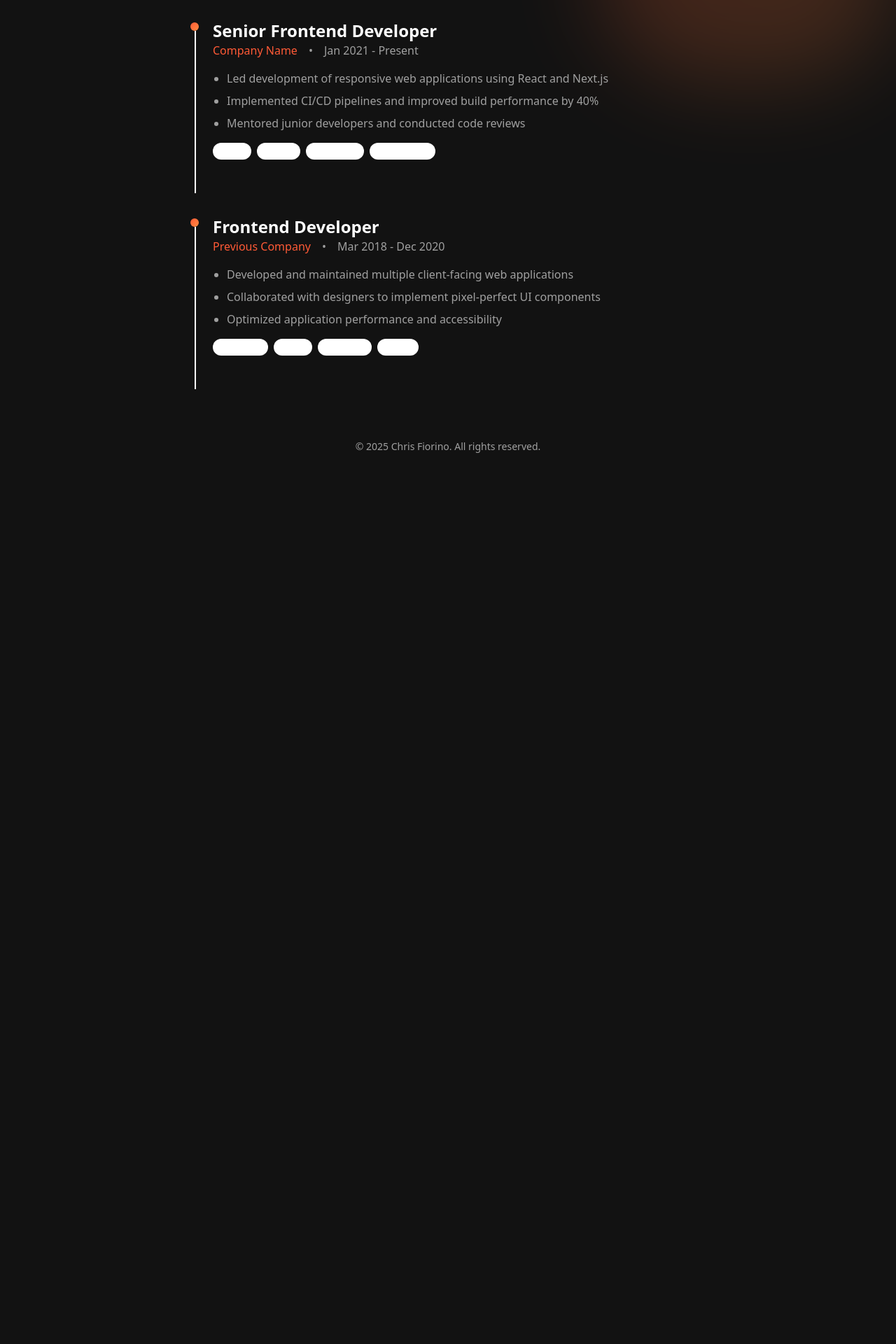
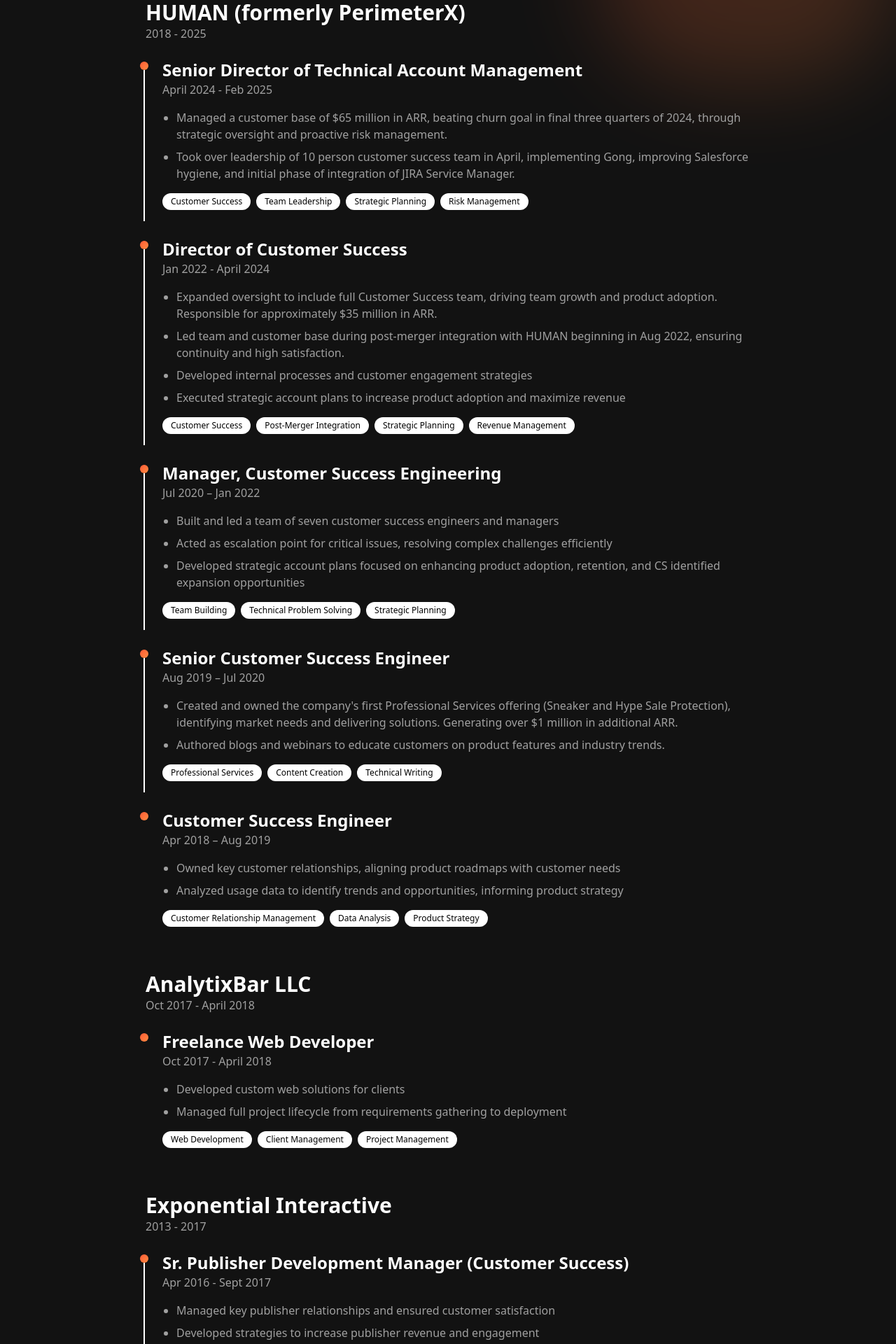
Before and after one commit to chrisfio/portfolio-website, a Next.js app: page /work in a window 1280 px wide. Shown: the part 280-2200 px from the top of the page at 70% size. Before the commit the page ends 952 px from the top, so only its background shows below. Built offline with nearby package versions, Linux system fonts and the light colour scheme.

Commit message:
added work experiences

```diff
--- a/src/app/work/page.tsx
+++ b/src/app/work/page.tsx
@@ -2,30 +2,117 @@
   // Work experience data
   const experiences = [
     {
-      id: 'job-1',
-      title: 'Senior Frontend Developer',
-      company: 'Company Name',
-      period: 'Jan 2021 - Present',
+      id: 'human',
+      company: 'HUMAN (formerly PerimeterX)',
+      period: '2018 - 2025',
+      roles: [
+        {
+          title: 'Senior Director of Technical Account Management',
+          period: 'April 2024 - Feb 2025',
           description: [
-        'Led development of responsive web applications using React and Next.js',
-        'Implemented CI/CD pipelines and improved build performance by 40%',
-        'Mentored junior developers and conducted code reviews'
+            'Managed a customer base of $65 million in ARR, beating churn goal in final three quarters of 2024, through strategic oversight and proactive risk management.',
+            'Took over leadership of 10 person customer success team in April, implementing Gong, improving Salesforce hygiene, and initial phase of integration of JIRA Service Manager.'
           ],
-      technologies: ['React', 'Next.js', 'TypeScript', 'Tailwind CSS']
+          technologies: ['Customer Success', 'Team Leadership', 'Strategic Planning', 'Risk Management']
         },
         {
-      id: 'job-2',
-      title: 'Frontend Developer',
-      company: 'Previous Company',
-      period: 'Mar 2018 - Dec 2020',
+          title: 'Director of Customer Success',
+          period: 'Jan 2022 - April 2024',
           description: [
-        'Developed and maintained multiple client-facing web applications',
-        'Collaborated with designers to implement pixel-perfect UI components',
-        'Optimized application performance and accessibility'
+            'Expanded oversight to include full Customer Success team, driving team growth and product adoption. Responsible for approximately $35 million in ARR.',
+            'Led team and customer base during post-merger integration with HUMAN beginning in Aug 2022, ensuring continuity and high satisfaction.',
+            'Developed internal processes and customer engagement strategies',
+            'Executed strategic account plans to increase product adoption and maximize revenue'
           ],
-      technologies: ['JavaScript', 'React', 'CSS/SCSS', 'Redux']
+          technologies: ['Customer Success', 'Post-Merger Integration', 'Strategic Planning', 'Revenue Management']
         },
-    // Add more experiences as needed
+        {
+          title: 'Manager, Customer Success Engineering',
+          period: 'Jul 2020 – Jan 2022',
+          description: [
+            'Built and led a team of seven customer success engineers and managers',
+            'Acted as escalation point for critical issues, resolving complex challenges efficiently',
+            'Developed strategic account plans focused on enhancing product adoption, retention, and CS identified expansion opportunities'
+          ],
+          technologies: ['Team Building', 'Technical Problem Solving', 'Strategic Planning']
+        },
+        {
+          title: 'Senior Customer Success Engineer',
+          period: 'Aug 2019 – Jul 2020',
+          description: [
+            'Created and owned the company\'s first Professional Services offering (Sneaker and Hype Sale Protection), identifying market needs and delivering solutions. Generating over $1 million in additional ARR.',
+            'Authored blogs and webinars to educate customers on product features and industry trends.'
+          ],
+          technologies: ['Professional Services', 'Content Creation', 'Technical Writing']
+        },
+        {
+          title: 'Customer Success Engineer',
+          period: 'Apr 2018 – Aug 2019',
+          description: [
+            'Owned key customer relationships, aligning product roadmaps with customer needs',
+            'Analyzed usage data to identify trends and opportunities, informing product strategy'
+          ],
+          technologies: ['Customer Relationship Management', 'Data Analysis', 'Product Strategy']
+        }
+      ]
+    },
+    {
+      id: 'analytixbar',
+      company: 'AnalytixBar LLC',
+      period: 'Oct 2017 - April 2018',
+      roles: [
+        {
+          title: 'Freelance Web Developer',
+          period: 'Oct 2017 - April 2018',
+          description: [
+            'Developed custom web solutions for clients',
+            'Managed full project lifecycle from requirements gathering to deployment'
+          ],
+          technologies: ['Web Development', 'Client Management', 'Project Management']
+        }
+      ]
+    },
+    {
+      id: 'exponential',
+      company: 'Exponential Interactive',
+      period: '2013 - 2017',
+      roles: [
+        {
+          title: 'Sr. Publisher Development Manager (Customer Success)',
+          period: 'Apr 2016 - Sept 2017',
+          description: [
+            'Managed key publisher relationships and ensured customer satisfaction',
+            'Developed strategies to increase publisher revenue and engagement'
+          ],
+          technologies: ['Customer Success', 'Relationship Management', 'Revenue Optimization']
+        },
+        {
+          title: 'Publisher Delivery Manager (Customer Success)',
+          period: 'May 2013 - Apr 2016',
+          description: [
+            'Supported publishers in implementing and optimizing ad solutions',
+            'Troubleshot technical issues and ensured smooth delivery of services'
+          ],
+          technologies: ['Technical Support', 'Implementation', 'Problem Solving']
+        }
+      ]
+    },
+    {
+      id: 'morgan-stanley',
+      company: 'Morgan Stanley',
+      period: 'Apr 2011 – May 2013',
+      roles: [
+        {
+          title: 'Analyst I -> III (Securities Based Lending)',
+          period: 'Apr 2011 – May 2013',
+          description: [
+            'Progressed from Analyst I to Analyst III within the Securities Based Lending department',
+            'Managed lending operations and client relationships'
+          ],
+          technologies: ['Financial Analysis', 'Client Relationship Management', 'Securities']
+        }
+      ]
+    }
   ];
 
   return (
@@ -33,36 +120,44 @@
       {/* Decorative gradient element */}
       <div className="absolute top-0 right-0 w-1/3 h-80 bg-gradient-to-br from-[#ff5a36] to-[#ff8c42] opacity-20 blur-3xl rounded-full -z-10" />
 
-      <div className="max-w-3xl mx-auto px-4 py-16">
+      <div className="max-w-4xl mx-auto px-4 py-16">
         <h1 className="text-4xl md:text-5xl font-bold mb-4">Work Experience</h1>
         <p className="text-xl text-[#a0a0a0] mb-12">
           My professional journey and the companies I've had the pleasure to work with.
         </p>
 
-        <div className="space-y-12">
-          {experiences.map((job) => (
-            <div key={job.id} className="relative">
-              {/* Timeline dot and line */}
-              <div className="absolute left-0 top-1 w-3 h-3 rounded-full gradient-bg"></div>
-              <div className="absolute left-1.5 top-4 w-0.5 h-full bg-white bg-opacity-10"></div>
-
-              <div className="ml-8 pb-8">
-                <h2 className="text-2xl font-bold">{job.title}</h2>
-                <div className="flex flex-col sm:flex-row sm:items-center gap-1 sm:gap-4 mb-4">
-                  <span className="text-[#ff5a36]">{job.company}</span>
-                  <span className="hidden sm:inline text-[#a0a0a0]">•</span>
-                  <span className="text-[#a0a0a0]">{job.period}</span>
+        <div className="space-y-16">
+          {experiences.map((company) => (
+            <div key={company.id} className="relative">
+              {/* Company header */}
+              <div className="mb-6">
+                <h2 className="text-3xl font-bold">{company.company}</h2>
+                <p className="text-[#a0a0a0]">{company.period}</p>
               </div>
 
+              {/* Roles at this company */}
+              <div className="space-y-10 ml-4">
+                {company.roles.map((role, roleIndex) => (
+                  <div key={roleIndex} className="relative">
+                    {/* Timeline dot and line */}
+                    <div className="absolute left-0 top-1 w-3 h-3 rounded-full gradient-bg -ml-6"></div>
+                    {roleIndex < company.roles.length - 1 && (
+                      <div className="absolute left-0 top-4 w-0.5 h-full bg-white bg-opacity-10 -ml-[19px]"></div>
+                    )}
+
+                    <div className="ml-2">
+                      <h3 className="text-2xl font-bold">{role.title}</h3>
+                      <div className="text-[#a0a0a0] mb-4">{role.period}</div>
+
                       <ul className="list-disc list-outside ml-5 mb-4 space-y-2 text-[#a0a0a0]">
-                  {job.description.map((item, index) => (
+                        {role.description.map((item, index) => (
                           <li key={index}>{item}</li>
                         ))}
                       </ul>
 
-                <div className="flex flex-wrap gap-2">
-                  {job.technologies.map((tech) => (
-                    <span key={tech} className="px-3 py-1 bg-white bg-opacity-10 rounded-full text-xs">
+                      <div className="flex flex-wrap gap-2 mt-4">
+                        {role.technologies.map((tech) => (
+                          <span key={tech} className="px-3 py-1 bg-white bg-opacity-80 rounded-full text-xs text-black">
                             {tech}
                           </span>
                         ))}
@@ -72,6 +167,9 @@
                 ))}
               </div>
             </div>
+          ))}
+        </div>
+      </div>
     </div>
   );
 }
--- a/src/components/Navigation.tsx
+++ b/src/components/Navigation.tsx
@@ -23,7 +23,7 @@
         </Link>
 
         {/* Navigation Links */}
-        <ul className="flex space-x-6 items-center">
+        <ul className="flex flex-wrap justify-center items-center gap-4 sm:gap-6">
           {links.map(({ href, label }) => (
             <li key={href}>
               <Link
@@ -41,7 +41,7 @@
           <li>
             <Link
               href="/contact"
-              className="ml-2 px-4 py-2 rounded-lg gradient-bg text-white font-medium hover:opacity-90 transition-all text-sm"
+              className="px-4 py-2 rounded-lg gradient-bg text-white font-medium hover:opacity-90 transition-all text-sm whitespace-nowrap"
             >
               Contact Me
             </Link>
```
Lines whose indentation alone changed are shown as unchanged.
